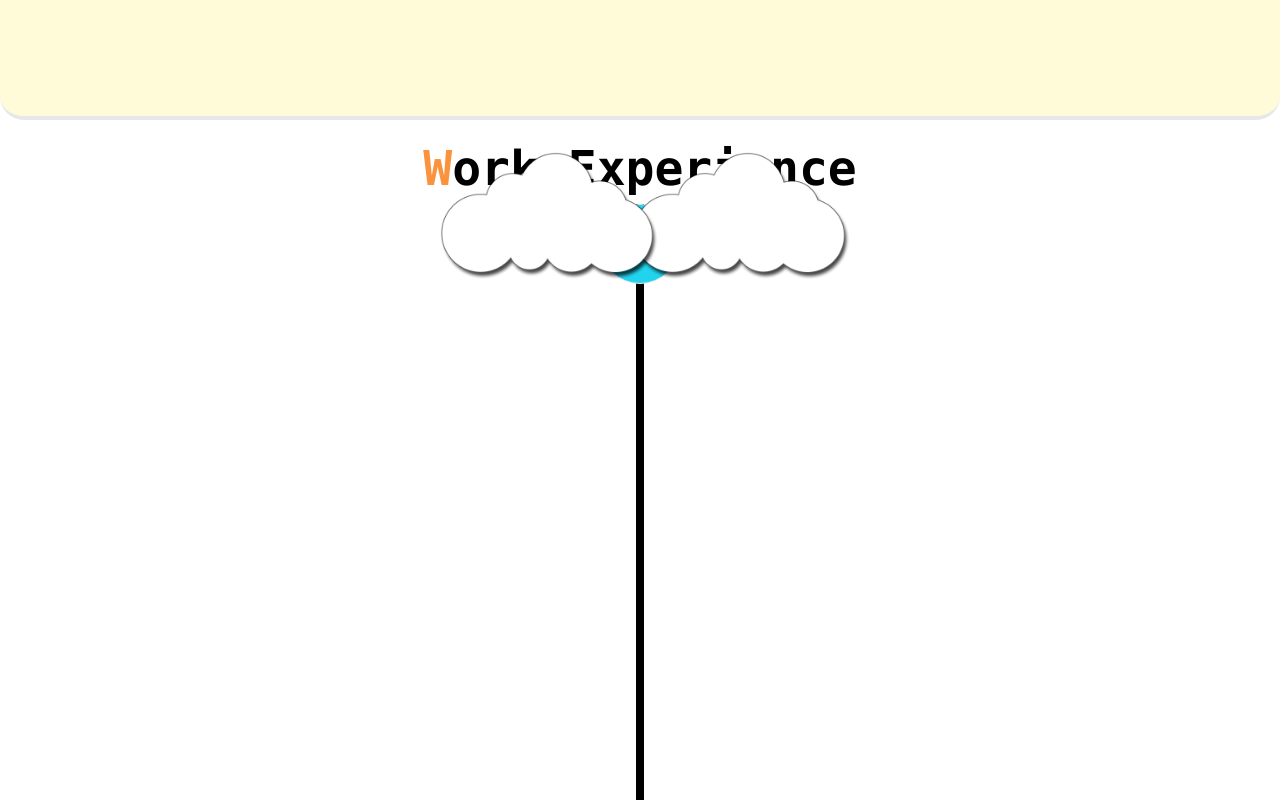
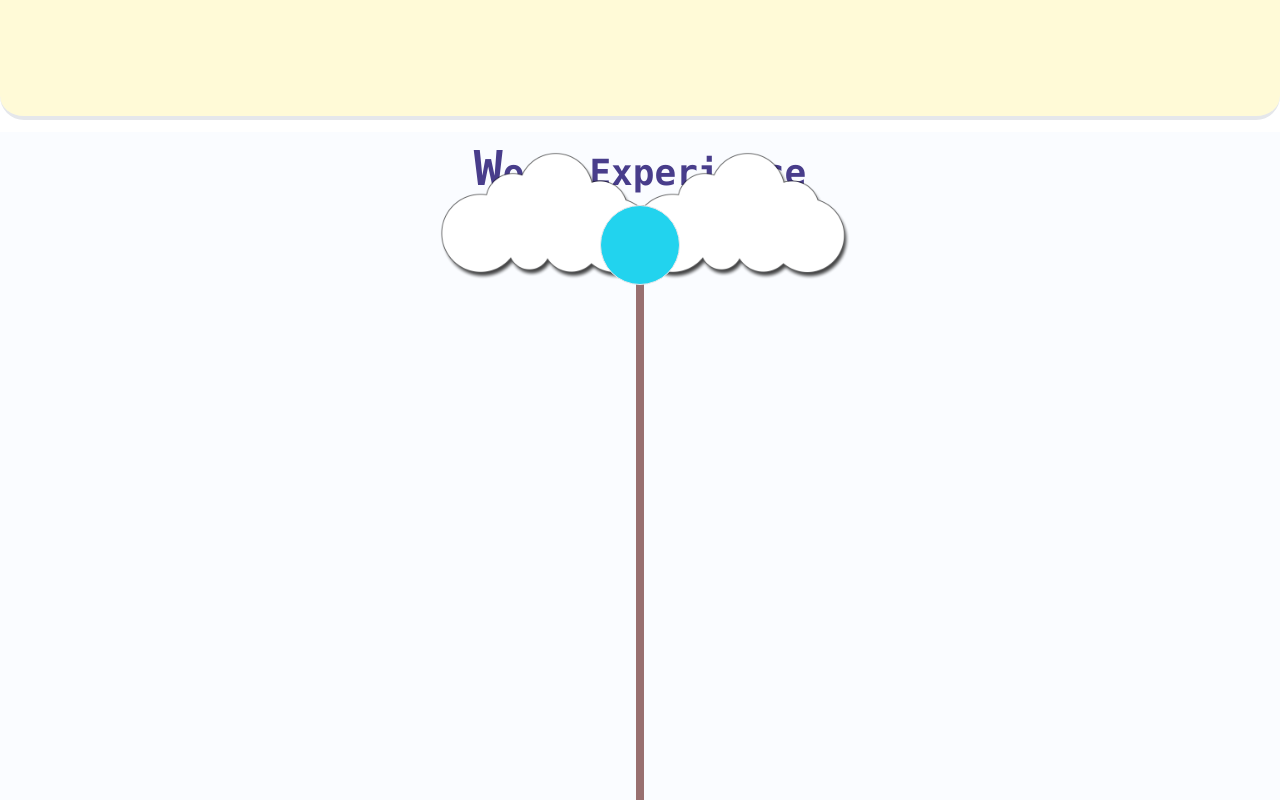
Before and after one commit to Batty-sk/Portfolio, a Next.js app: page / in a window 1280 px wide. Shown: the part 1480-2280 px from the top of the page. Built offline with nearby package versions, Linux system fonts and the light colour scheme.

Commit message:
fiixes bad color comination

```diff
--- a/src/components/Project.css
+++ b/src/components/Project.css
@@ -21,7 +21,7 @@
   }
   .contact{
 background: radial-gradient(circle at center center, #8d8e2d87, #1f133f 70%), #761474;;
-box-shadow: 0px -10px 10px palevioletred;
+box-shadow: 0px -10px 9px palevioletred;
   }
   .contact-forms{
     border-bottom-left-radius: 20%;
@@ -47,7 +47,7 @@ box-shadow: 0px -10px 10px palevioletred;
     position: absolute;
     width: 2px;
     height: 2px;
-    background-color: white;
+    background-color: rgb(245, 248, 201);
     border-radius: 50%;
     box-shadow: 0 0 10px rgba(255, 255, 255, 0.5);
     animation: glow 2s infinite alternate;
@@ -62,3 +62,10 @@ box-shadow: 0px -10px 10px palevioletred;
       transform: scale(1.5);
     }
   }
+  #w-experience{
+    background: #fafcff;
+
+  }
+  .exp-items{
+    background: ivory ;
+  }
--- a/src/components/WorkExperience.jsx
+++ b/src/components/WorkExperience.jsx
@@ -76,10 +76,10 @@ const WorkExperience = () => {
 
     },[])
   return (
-    <section className='h-screen mt-3 overflow-hidden ' id='w-experience' ref={containerRef}>
+    <section className='md:h-screen h-[90vh] mt-3 overflow-hidden  ' id='w-experience' ref={containerRef}>
         <div className='relative flex justify-center'>
     <div className='text-black text-center p-3'>
-        <h1 className=' font-mono font-bold first-letter:text-orange-400 first-letter:text-5xl md:text-5xl text-3xl'>Work Experience</h1>
+        <h1 className=' font-mono font-bold  first-letter:text-5xl md:text-4xl text-3xl' style={{color:'darkslateblue'}}>Work Experience</h1>
         </div>
         <div className='clouds absolute left-[58%] transform -translate-x-1/2  -translate-y-5' id='cloud2'>
             <Image className='cloud' src={cloud} height={250} width={250} alt='cloud' >
@@ -92,14 +92,14 @@ const WorkExperience = () => {
         </div>
 
         <div className='relative flex justify-center items-center h-full overflow-hidden'>
-            <div className='absolute left-1/2 -translate-x-1/2 border top-0 bottom-0 w-2 border-black border-x-4 z-[-99]'></div>
-            <div className='absolute left-1/2 -translate-x-1/2 border top-0 bottom-0 block h-20 w-20 rounded-full bg-cyan-400 z-[-97]' id='rounded-me'></div>
-            <div className=' font-mono exp-container h-full w-full  flex flex-col md:justify-around justify-center md:gap-0 gap-12 items-center'>
+            <div className='absolute left-1/2 -translate-x-1/2 border top-0 bottom-0 w-2 border-[#987070] border-x-4 z-0'></div>
+            <div className='absolute left-1/2 -translate-x-1/2 border top-0 bottom-0 block h-20 w-20 rounded-full bg-cyan-400 z-20' id='rounded-me'></div>
+            <div className=' font-mono exp-container h-full w-full md:p-5 p-1  flex flex-col md:justify-around justify-center md:gap-0 gap-12 items-center'>
                 {WORK_EXPERIENCE.map((exp,i)=>{
                     if(i){
-                    return <div className='text-start relative z-[-98] opacity-0 exp-items w-[50%]  shadow-md shadow-green-100 text-black rounded-3xl border bg-zinc-100 ml-[50%] pl-8' key={i}>
+                    return <div className='text-start relative z-10 opacity-0 exp-items w-[50%]  shadow-lg shadow-[#73a3ba]  text-black rounded-3xl    ml-[50%] pl-8' key={i}>
                        <div className=' p-3 '>
-                        <h3 className=' font-bold md:text-3xl text-2xl'>{exp.role}</h3>
+                        <h3 className=' font-bold md:text-2xl text-1xl'  style={{color:'darkblue'}}>{exp.role}</h3>
                         <h3 className='font-bold'>Company: <span className='font-extralight'>{exp.company}</span></h3>
 
                         <h3 className='font-bold'>Period: <span className='font-extralight'>{exp.duration}</span></h3>
@@ -109,9 +109,9 @@ const WorkExperience = () => {
                     }
 
                     return(
-                    <div className='text-end relative z-[-98] opacity-0 exp-items  w-[50%]  shadow-md shadow-green-100 text-black rounded-3xl border bg-zinc-100 mr-[50%] pr-8' key={i}>
+                    <div className='text-end relative z-10 opacity-0 exp-items  w-[50%]  shadow-lg shadow-[#73a3ba] text-black rounded-3xl   bg-[#DBB5B5] mr-[50%] pr-8' key={i}>
                        <div className=' md:p-3 '>
-                        <h3 className=' font-bold md:text-3xl text-center text-1xl'>{exp.role}</h3>
+                        <h3 className=' font-bold md:text-2xl  text-1xl ' style={{color:'darkblue'}}>{exp.role}</h3>
                         <h3 className='font-bold mt-2'>Company: <span className='font-extralight'>{exp.company}</span></h3>
 
                         <h3 className='font-bold'>Period: <span className='font-extralight'>{exp.duration}</span></h3>
```
